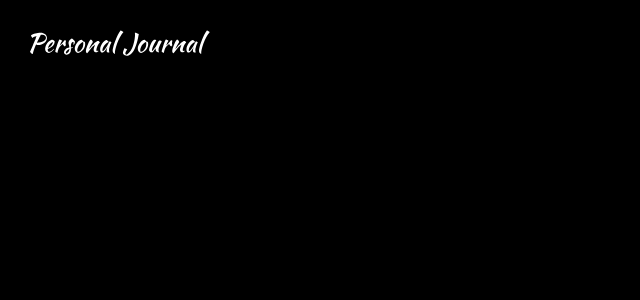
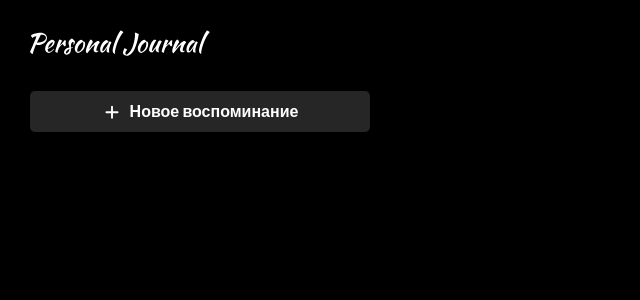
Before and after one commit to Kostin-ILya/Journal_memories, a React (Vite) app: page / in a window 1280 px wide. Shown: the top 300 px of the page, without its empty margins (0-640 px from the left). Built offline with nearby package versions, Linux system fonts and the light colour scheme.

Commit message:
add CreateMemoryBtn

```diff
--- a/src/App.jsx
+++ b/src/App.jsx
@@ -1,4 +1,5 @@
 import './App.css'
+import CreateMemoryBtn from './components/CreateMemoryBtn/CreateMemoryBtn'
 import Header from './layouts/LeftPanel/Header'
 import LeftPanel from './layouts/LeftPanel/LeftPanel'
 
@@ -7,6 +8,7 @@ function App() {
     <>
       <LeftPanel>
         <Header />
+        <CreateMemoryBtn />
       </LeftPanel>
     </>
   )
--- /dev/null
+++ b/src/components/CreateMemoryBtn/CreateMemoryBtn.jsx
@@ -0,0 +1,33 @@
+import styles from './CreateMemoryBtn.module.scss'
+
+const CreateMemoryBtn = () => {
+  return (
+    <button className={styles['new-record-btn']}>
+      <svg
+        xmlns="http://www.w3.org/2000/svg"
+        width="20"
+        height="20"
+        viewBox="0 0 20 21"
+        fill="none"
+      >
+        <path
+          d="M10 4.96265V16.6293"
+          stroke="white"
+          strokeWidth="2"
+          strokeLinecap="round"
+          strokeLinejoin="round"
+        />
+        <path
+          d="M4.16669 10.796H15.8334"
+          stroke="white"
+          strokeWidth="2"
+          strokeLinecap="round"
+          strokeLinejoin="round"
+        />
+      </svg>
+      <span className={styles['text']}>Новое воспоминание</span>
+    </button>
+  )
+}
+
+export default CreateMemoryBtn
--- /dev/null
+++ b/src/components/CreateMemoryBtn/CreateMemoryBtn.module.scss
@@ -0,0 +1,20 @@
+.new-record-btn {
+  width: 100%;
+  display: flex;
+  padding: 10px;
+  justify-content: center;
+  align-items: center;
+  gap: 8px;
+  align-self: stretch;
+  border-radius: 5px;
+  background: rgba(255, 255, 255, 0.15);
+  transition: all 0.2s;
+
+  &:hover {
+    background: rgba(255, 255, 255, 0.18);
+  }
+
+  .text {
+    font-weight: 600;
+  }
+}
--- a/src/layouts/LeftPanel/LeftPanel.module.scss
+++ b/src/layouts/LeftPanel/LeftPanel.module.scss
@@ -5,6 +5,4 @@
   flex-direction: column;
   align-items: flex-start;
   gap: 30px;
-  flex-shrink: 0;
-  align-self: stretch;
 }
```
